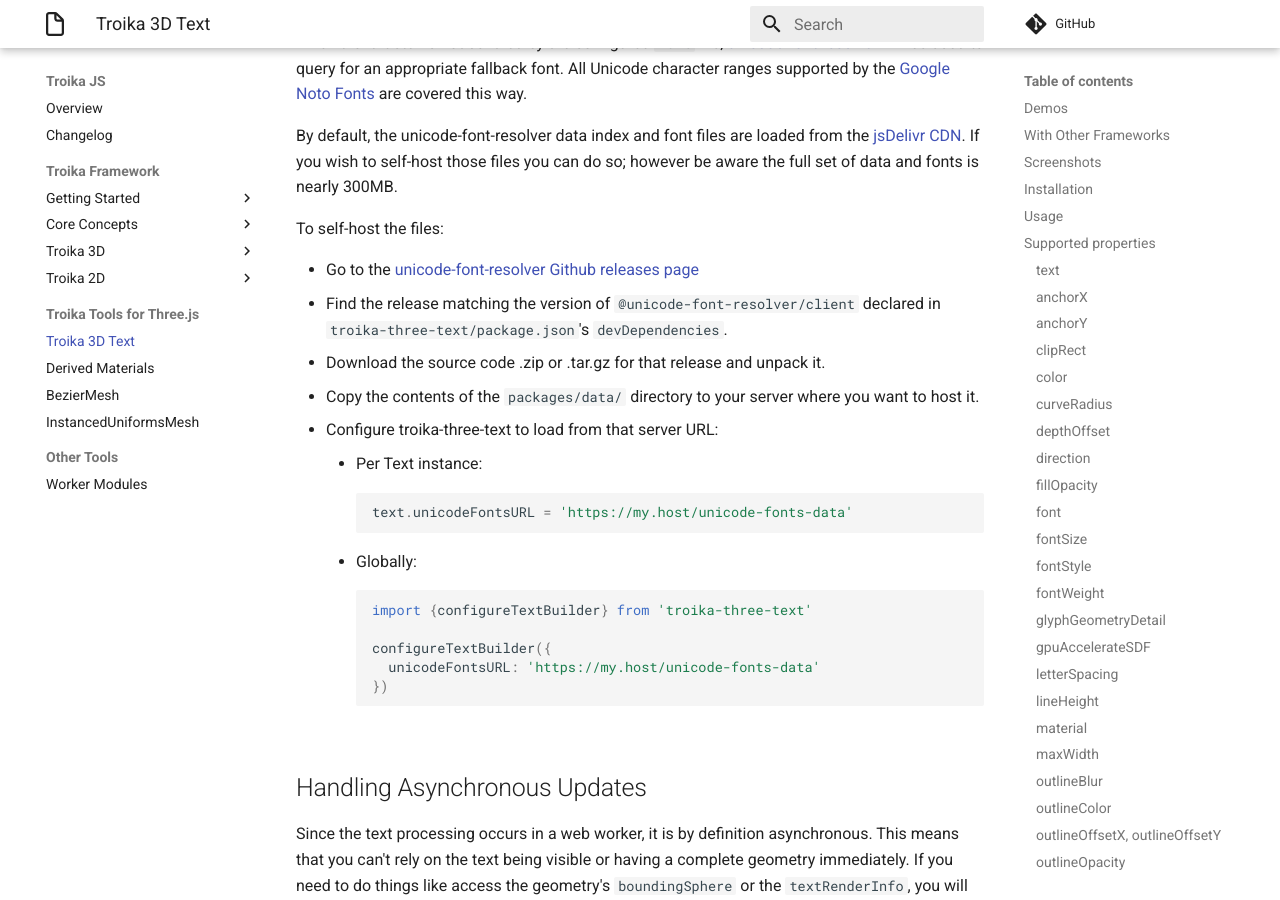
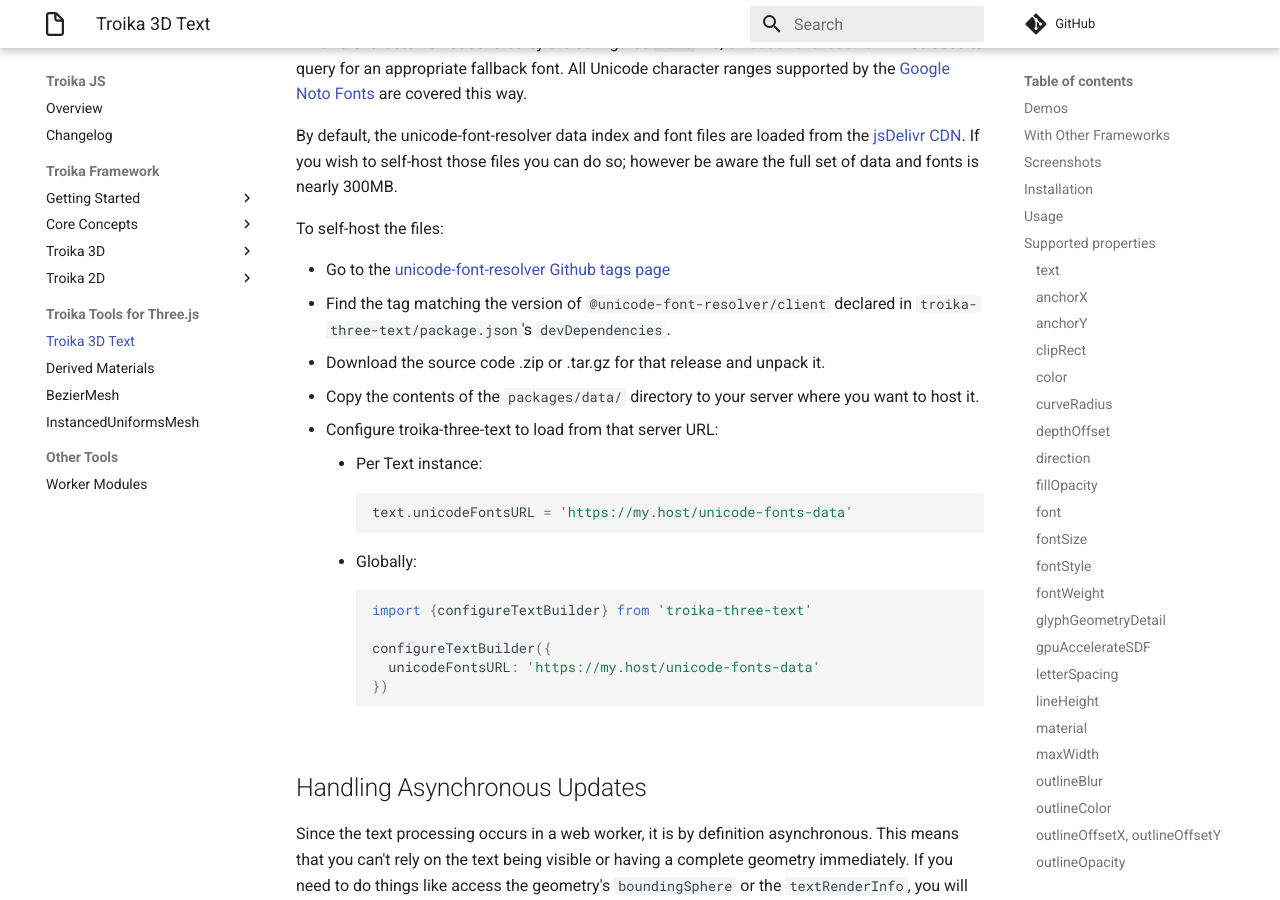
Before and after one commit to protectwise/troika, an MkDocs documentation site: the page built from docs/troika-three-text/index.md, in a window 1280 px wide and 900 px high, scrolled down 11492 px. Built offline with MkDocs 1.6.1 and Material for MkDocs 9.7.7, drawn with Linux system fonts in a browser that asks for light colours; comment, search, counter and statistics services are not loaded.

Commit message:
docs: fix unicode-font-resolver self hosting instructions

```diff
--- a/packages/troika-three-text/README.md
+++ b/packages/troika-three-text/README.md
@@ -320,8 +320,8 @@
 
 To self-host the files:
 
-- Go to the [unicode-font-resolver Github releases page](https://github.com/lojjic/unicode-font-resolver/releases)
-- Find the release matching the version of `@unicode-font-resolver/client` declared in `troika-three-text/package.json`'s `devDependencies`.
+- Go to the [unicode-font-resolver Github tags page](https://github.com/lojjic/unicode-font-resolver/tags)
+- Find the tag matching the version of `@unicode-font-resolver/client` declared in `troika-three-text/package.json`'s `devDependencies`.
 - Download the source code .zip or .tar.gz for that release and unpack it.
 - Copy the contents of the `packages/data/` directory to your server where you want to host it.
 - Configure troika-three-text to load from that server URL:
```
